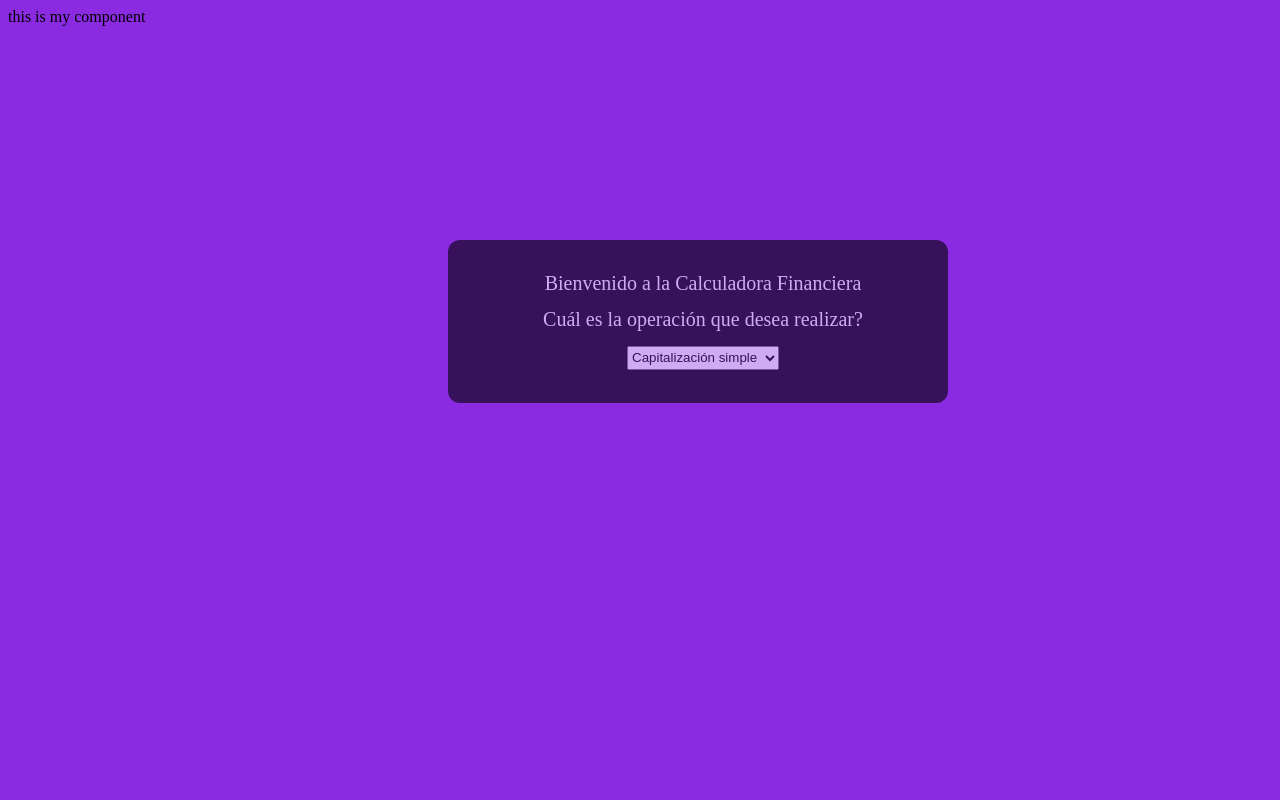
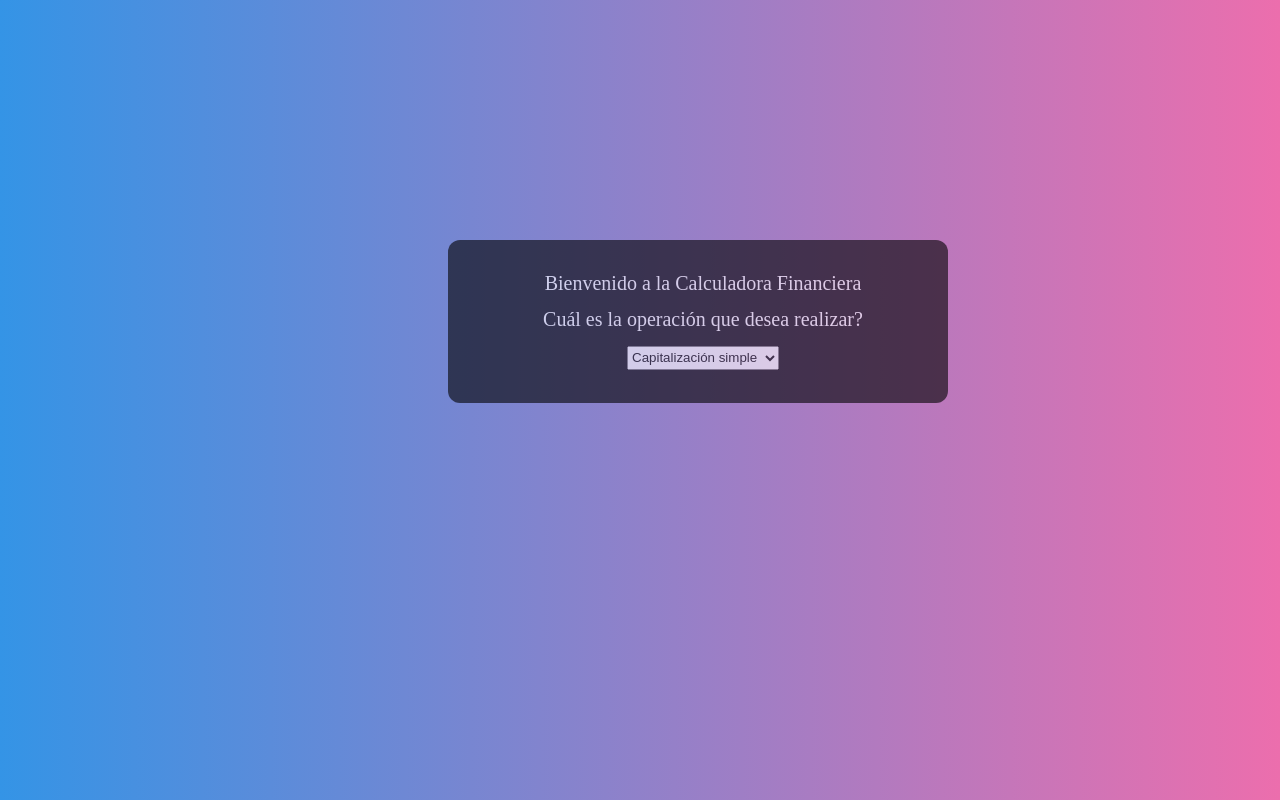
Before and after one commit to SofiaBarreiro/cursoReact, a React (Create React App) app: page / in a window 1280 px wide. Built offline with nearby package versions, Linux system fonts and the light colour scheme.

Commit message:
#4commit

```diff
--- a/src/App.css
+++ b/src/App.css
@@ -10,7 +10,10 @@
 }
 body{
 
-  background-color: blueviolet;
+  background: #3494e6; /* fallback for old browsers */
+  background: -webkit-linear-gradient(to right, #3494e6, #ec6ead); /* Chrome 10-25, Safari 5.1-6 */
+  background: linear-gradient(to right, #3494e6, #ec6ead); /* W3C, IE 10+/ Edge, Firefox 16+, Chrome 26+, Opera 12+, Safari 7+ */
+
 }
 table{
 
--- a/src/App.js
+++ b/src/App.js
@@ -1,20 +1,12 @@
 import React from 'react';
 import './App.css';
 
+class Form2 extends React.Component {
+  render() {
 
-class Form1 extends React.Component {
+    if (Form1.state.show === false) {
 
-  state = {
-    show: true
-  }
-
-  changeStates= () =>{
-
-    this.setState({show: !this.state.show})
-
-  }
-  Form2(){
-    return(
+      return (
         <form action="" id="form2">
           <table id="table2">
             <tr><td colSpan='3'>Operacion Seleccionada</td></tr>
@@ -49,17 +41,34 @@ class Form1 extends React.Component {
           </table>
         </form>
       )
+
+    }
+
+  }
+
 }
 
 
+class Form1 extends React.Component {
+
+  state = {
+    show: true
+  }
+
+  changeStates = () => {
+
+    this.setState({ show: !this.state.show })
+
+  }
+
   render() {
-    if(this.state.show===true){
+    if (this.state.show === true) {
       return (
         <form action="">
           <table id='table1' >
             <tr colspan='3'><td>{this.props.mytext}</td></tr>
             <tr colspan='3'><td>{this.props.myText2}</td></tr>
-            <tr><td><select onChange= {
+            <tr><td><select onChange={
               this.changeStates
             }
               name="" id="select1">
@@ -71,8 +80,6 @@ class Form1 extends React.Component {
           </table>
         </form>
       )
-    }else{
-      this.form2()
     }
   }
 }
@@ -82,16 +89,20 @@ class Form1 extends React.Component {
 class App extends React.Component {
 
   render() {
+
       return (
-
-
-      <div>this is my  component
+        <div>
           <Form1 mytext="Bienvenido a la Calculadora Financiera"
             myText2='Cuál es la operación que desea realizar?' />
         </div>
       )
-
-
+    // else {
+    //   return (
+    //     <div>
+    //       <Form2 />
+    //     </div>
+    //   )
+    // }
   }
 }
 
```
Also changed, not shown: src/index.js (line endings or trailing spaces). Lines whose indentation alone changed are shown as unchanged.
